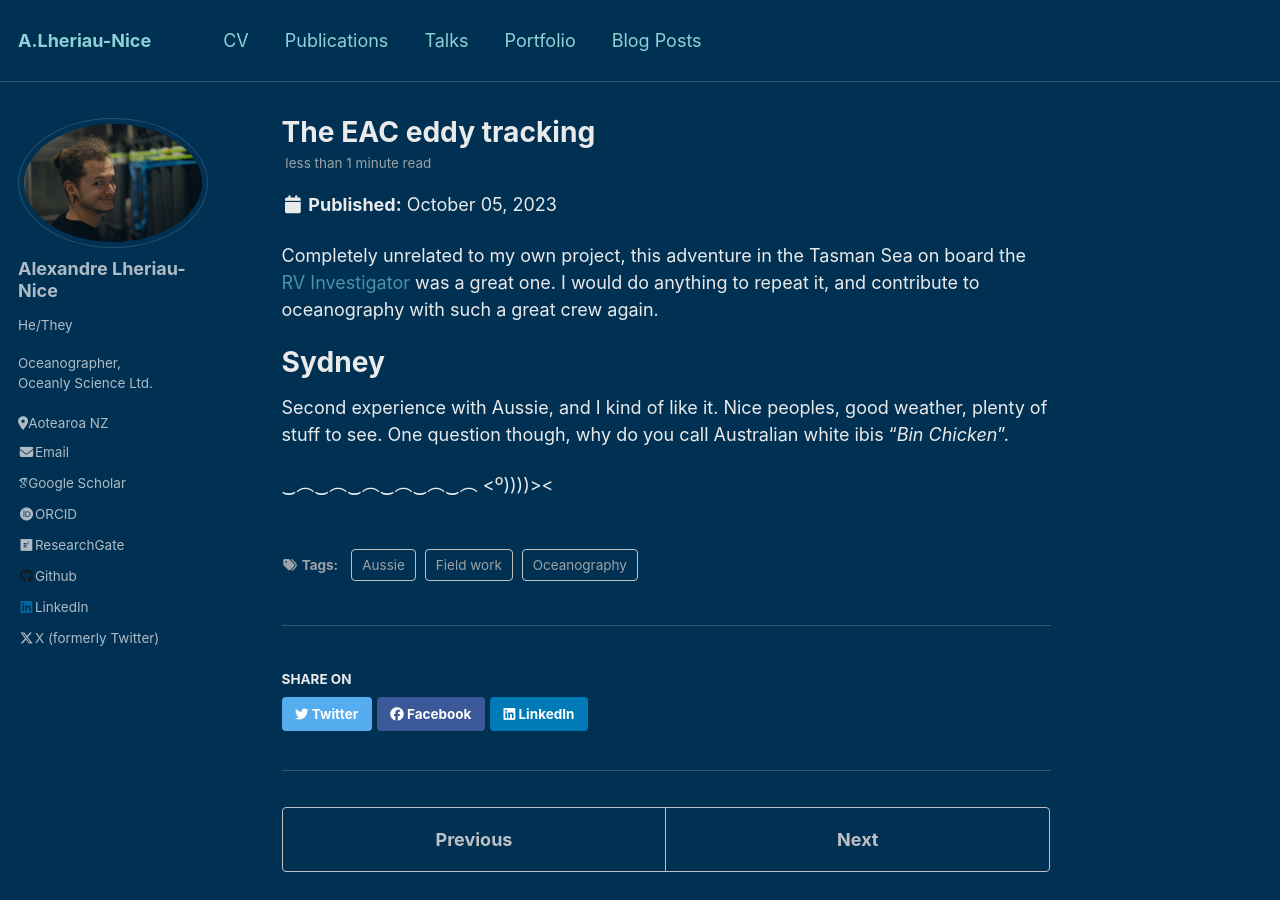
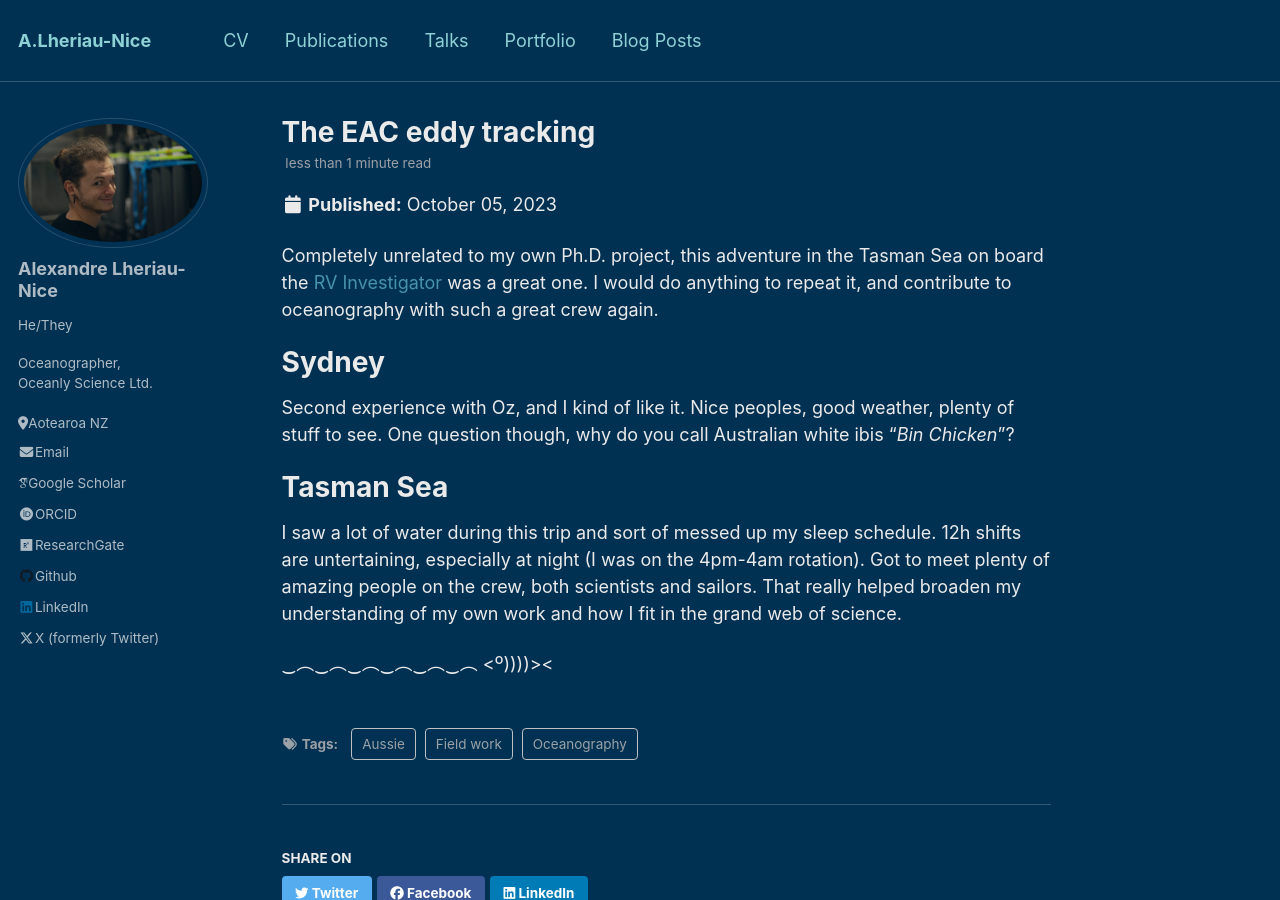
Before and after one commit to AlxLhrNc/AlxLhrNc.github.io, a Jekyll site: the page built from _posts/2023-10-08-RV-Investigator.md, in a window 1280 px wide and 900 px high. Built offline with Jekyll 4.4.1, drawn with Linux system fonts in a browser that asks for light colours; some web fonts are replaced.

Commit message:
Update 2023-10-08-RV-Investigator.md

```diff
--- a/_posts/2023-10-08-RV-Investigator.md
+++ b/_posts/2023-10-08-RV-Investigator.md
@@ -9,11 +9,15 @@ tags:
   - Aussie
 ---
 
-Completely unrelated to my own project, this adventure in the Tasman Sea on board the [RV Investigator](https://www.csiro.au/en/about/facilities-collections/mnf/research-vessel-equipment-data/rv-investigator) was a great one. I would do anything to repeat it, and contribute to oceanography with such a great crew again.
+Completely unrelated to my own Ph.D. project, this adventure in the Tasman Sea on board the [RV Investigator](https://www.csiro.au/en/about/facilities-collections/mnf/research-vessel-equipment-data/rv-investigator) was a great one. I would do anything to repeat it, and contribute to oceanography with such a great crew again.
 
 Sydney
 ======
-Second experience with Aussie, and I kind of like it. Nice peoples, good weather, plenty of stuff to see. One question though, why do you call Australian white ibis "_Bin Chicken_".
+Second experience with Oz, and I kind of like it. Nice peoples, good weather, plenty of stuff to see. One question though, why do you call Australian white ibis "_Bin Chicken_"?
+
+Tasman Sea
+=====
+I saw a lot of water during this trip and sort of messed up my sleep schedule. 12h shifts are untertaining, especially at night (I was on the 4pm-4am rotation). Got to meet plenty of amazing people on the crew, both scientists and sailors. That really helped broaden my understanding of my own work and how I fit in the grand web of science.
 
 
 ‿︵‿︵‿︵‿︵‿︵‿︵
```
